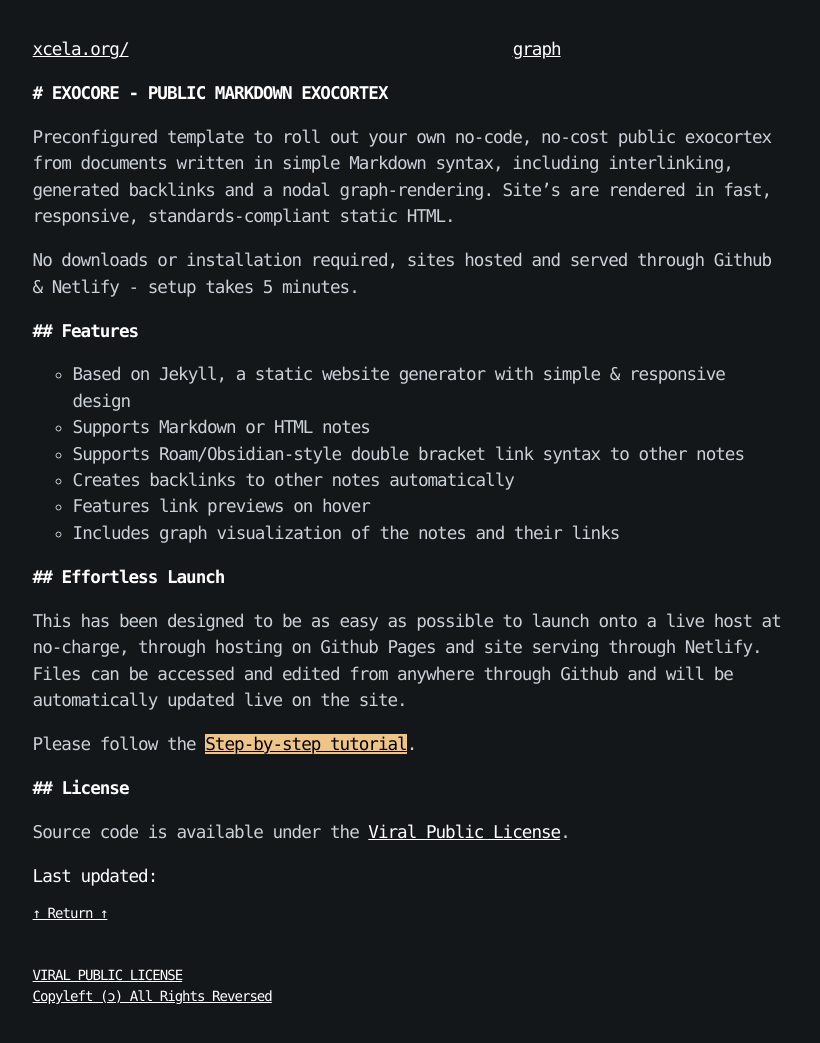
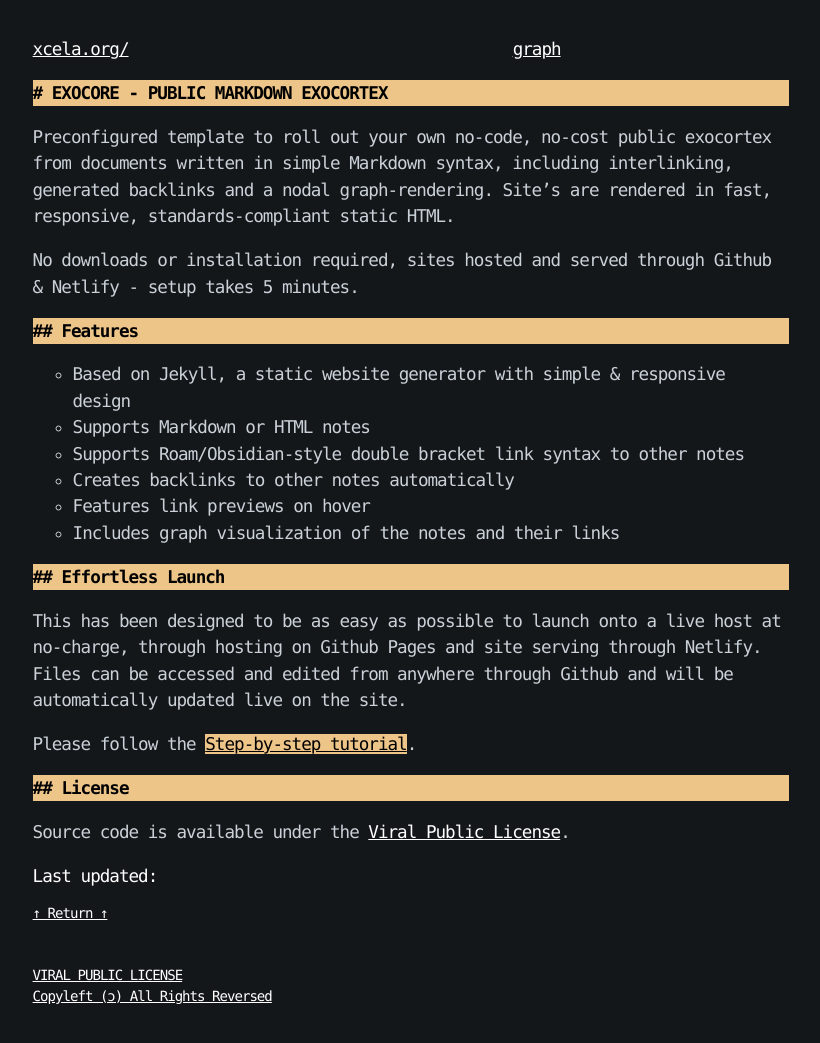
Before and after one commit to xcela/Exocore, a Jekyll site: the page built from _pages/index.md, in a window 1280 px wide. Shown: the whole page, without its empty margins (229-1049 px from the left). Built offline with Jekyll 4.4.1, drawn with Linux system fonts in a browser that asks for light colours.

Commit message:
Update _gemini.scss

```diff
--- a/_sass/_gemini.scss
+++ b/_sass/_gemini.scss
@@ -67,6 +67,8 @@ ul {
 font:inherit;
 font-weight:bold;
 color:$color-subtext;
+    color: black;
+    background-color: #eec589;
 }
 .title-text{text-transform:uppercase;margin-top:1em;margin-bottom:1em;}
 
@@ -115,7 +117,7 @@ nav a {
     color: black;
     background-color: #eec589;
     font-weight:strong;
-    cursor: pointer;
+    cursor: pointer !important;
   }
 a:hover {
     background-color: red !important;
```
